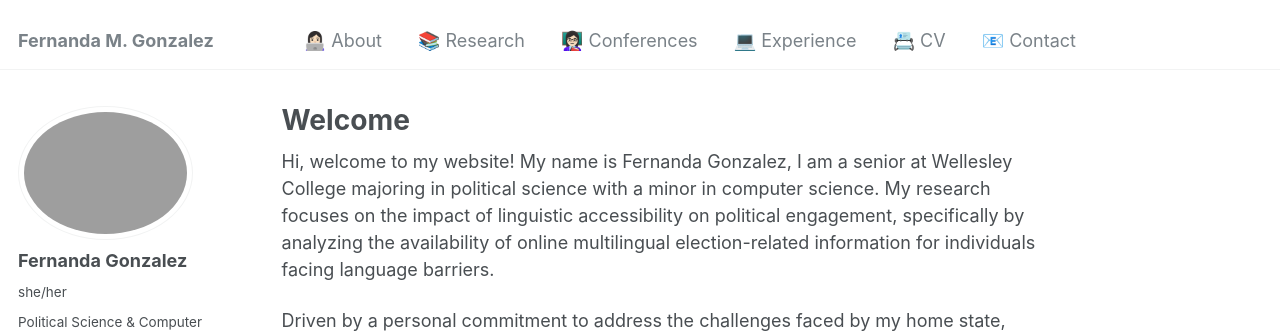
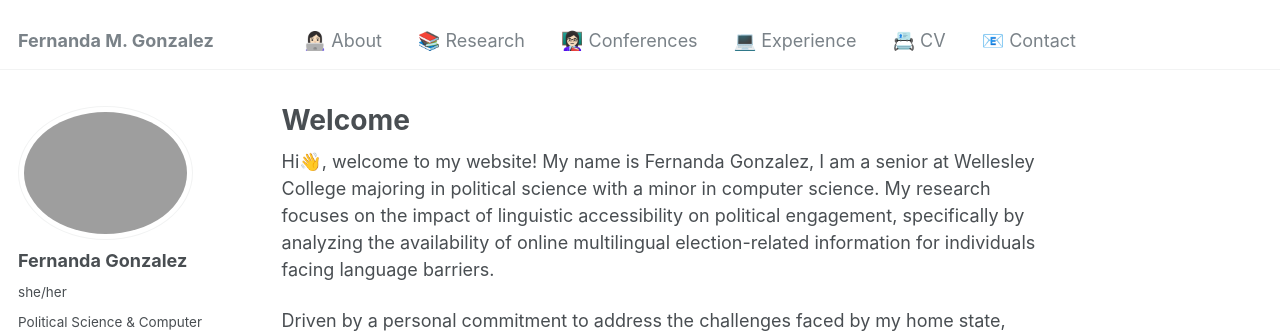
Before and after one commit to fernandamayela/fernandamayela.github.io, a Jekyll site: the page built from _pages/home.md, in a window 1280 px wide and 985 px high. Shown: the top 334 px of the window. Built offline with Jekyll 4.4.1, drawn with Linux system fonts in a browser that asks for light colours; some web fonts are replaced.

```diff
--- a/_pages/home.md
+++ b/_pages/home.md
@@ -4,7 +4,7 @@ title: "Welcome"
 author_profile: true
 ---
 
-Hi, welcome to my website! My name is Fernanda Gonzalez, I am a senior at Wellesley College majoring in political science with a minor in computer science. My research focuses on the impact of linguistic accessibility on political engagement, specifically by analyzing the availability of online multilingual election-related information for individuals facing language barriers.
+Hi👋, welcome to my website! My name is Fernanda Gonzalez, I am a senior at Wellesley College majoring in political science with a minor in computer science. My research focuses on the impact of linguistic accessibility on political engagement, specifically by analyzing the availability of online multilingual election-related information for individuals facing language barriers.
 
 Driven by a personal commitment to address the challenges faced by my home state, Texas, I am committed to addressing language accessibility as a significant barrier to political participation, particularly for non-native-English voters who often lack tailored election materials and are frequently overlooked, making Texas a state I am proud to call home.
 
```
